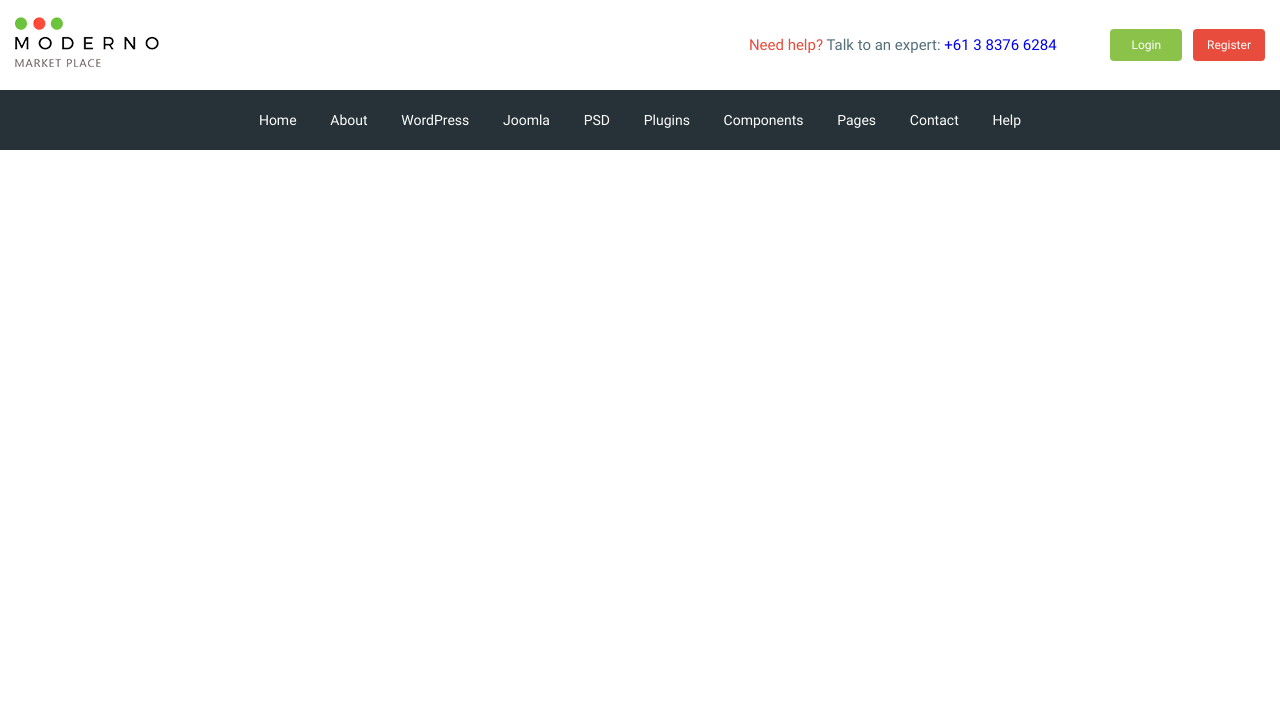
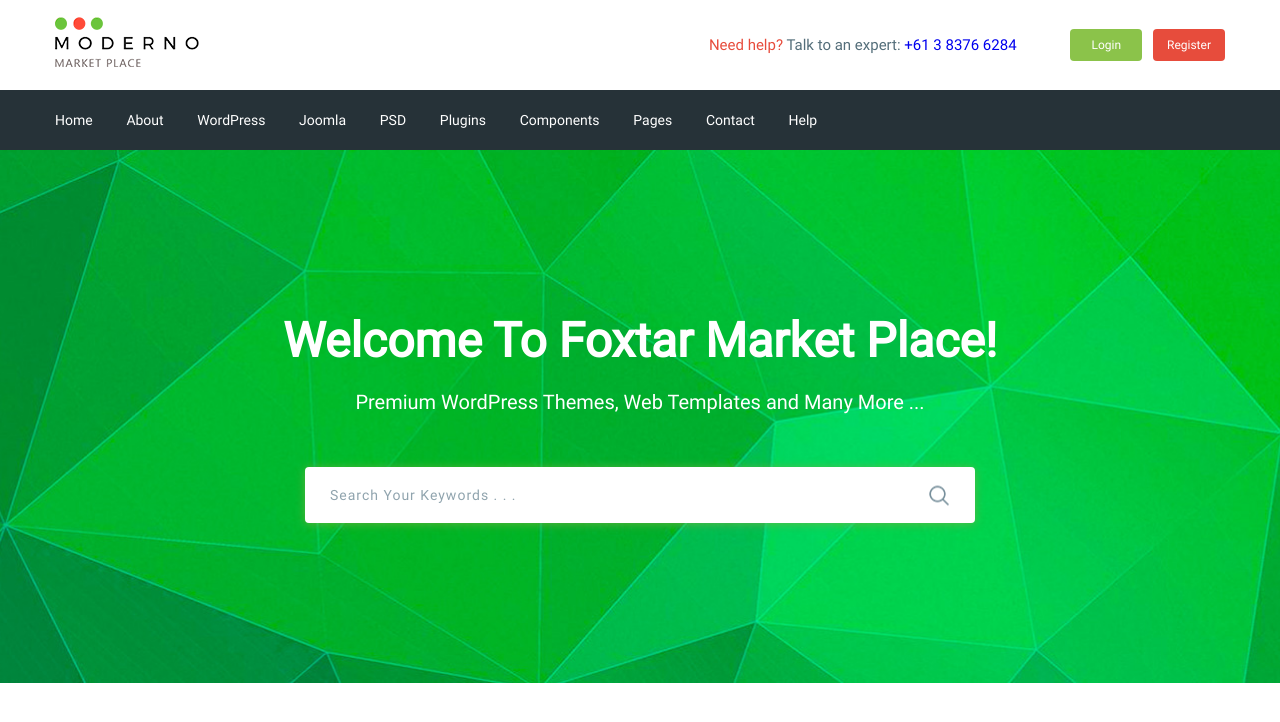
Before and after one commit to budfy/Marketplace_moderno, a website: page app/index.html in a window 1280 px wide. Drawn offline with nearby package versions, Linux system fonts and the light colour scheme; files that its build step writes are made by us from their sources.

Commit message:
Added search section

```diff
--- a/app/index.html
+++ b/app/index.html
@@ -12,9 +12,8 @@
 </head>
 
 <body>
+  <!-- START OF HEADER CODE -->
   <header class="header">
-
-
     <div class="header__top">
       <div class="container">
         <div class="header__top-inner">
@@ -39,8 +38,6 @@
         </div>
       </div>
     </div>
-
-
     <div class="header__menu">
       <div class="container">
         <nav class="menu">
@@ -101,6 +98,28 @@
       </div>
     </div>
   </header>
+  <!-- END OF HEADER CODE -->
+
+  <!-- START OF SEARCH SECTION CODE -->
+<section class="search" style="background-image: url(images/search-bg.jpg);">
+  <div class="container">
+    <div class="search__inner">
+      <div class="search__inner-title">Welcome To Foxtar Market Place!</div>
+      <div class="search__inner-text">Premium WordPress Themes, Web Templates and Many More ...</div>
+      <div class="search__inner-form">
+        <form>
+          <input type="text" placeholder="Search Your Keywords . . ." required>
+          <button type="submit">
+            <img src="images/icons/search.png" alt="">
+          </button>
+        </form>
+      </div>
+    </div>
+  </div>
+</section>
+  <!-- END OF SEARCH SECTION CODE -->
+
+
   <script src="https://ajax.googleapis.com/ajax/libs/jquery/3.4.1/jquery.min.js"></script>
   <script src="js/libs.min.js"></script>
   <script src="js/main.min.js"></script>
--- a/app/scss/_global.scss
+++ b/app/scss/_global.scss
@@ -25,7 +25,7 @@ ul,li{
 }
 
 .container{
-  min-width: 1200px;
+  max-width: 1200px;
   margin: 0 auto;
   padding: 0 15px;
 }
--- a/app/scss/style.scss
+++ b/app/scss/style.scss
@@ -46,7 +46,7 @@
 }
 
 .menu__list{
-  margin: 0 auto;
+  margin: 0 auto 0 0;
   li{
     display: inline-block;
     & + li{
@@ -58,3 +58,63 @@
     color: white;
   }
 }
+
+.search{
+    background-repeat: no-repeat;
+  background-size: cover;
+  background-position: center;
+  min-height: 533px;
+}
+
+.search__inner{
+  padding: 155px 0 100px;
+  color: white;
+  text-align: center;
+
+  &-title{
+    margin-bottom: 10px;
+    font-size: 48px;
+    font-weight: 700;
+    line-height: 72px;
+  }
+
+  &-text{
+    margin-bottom: 50px;
+    font-size: 20px;
+    font-weight: 500;
+    line-height: 30px;
+  }
+
+  &-form{
+    max-width: 670px;
+    margin: 0 auto;
+    position: relative;
+
+    input{
+      display: block;
+      width: 100%;
+      border: none;
+      border-radius: 4px;
+      box-shadow: 0px 1px 10px 0px rgba(124, 178, 64, 0.75);
+      height: 56px;
+      font-size: 14px;
+      font-weight: 500;
+      padding: 0 60px 0 25px;
+      letter-spacing: 1px;
+
+      &::placeholder{
+        color: #90a4ae;
+        font-weight: 500;
+        }
+
+      }
+      button{
+        position: absolute;
+        border: none;
+        background-color: transparent;
+        right: 20px;
+        top: 50%;
+        transform: translateY(-40%);
+      }
+  }
+}
```
Also changed, not shown: app/images/icons/search.png (added), app/images/icons/search.svg (added), app/images/search-bg.jpg (added).
